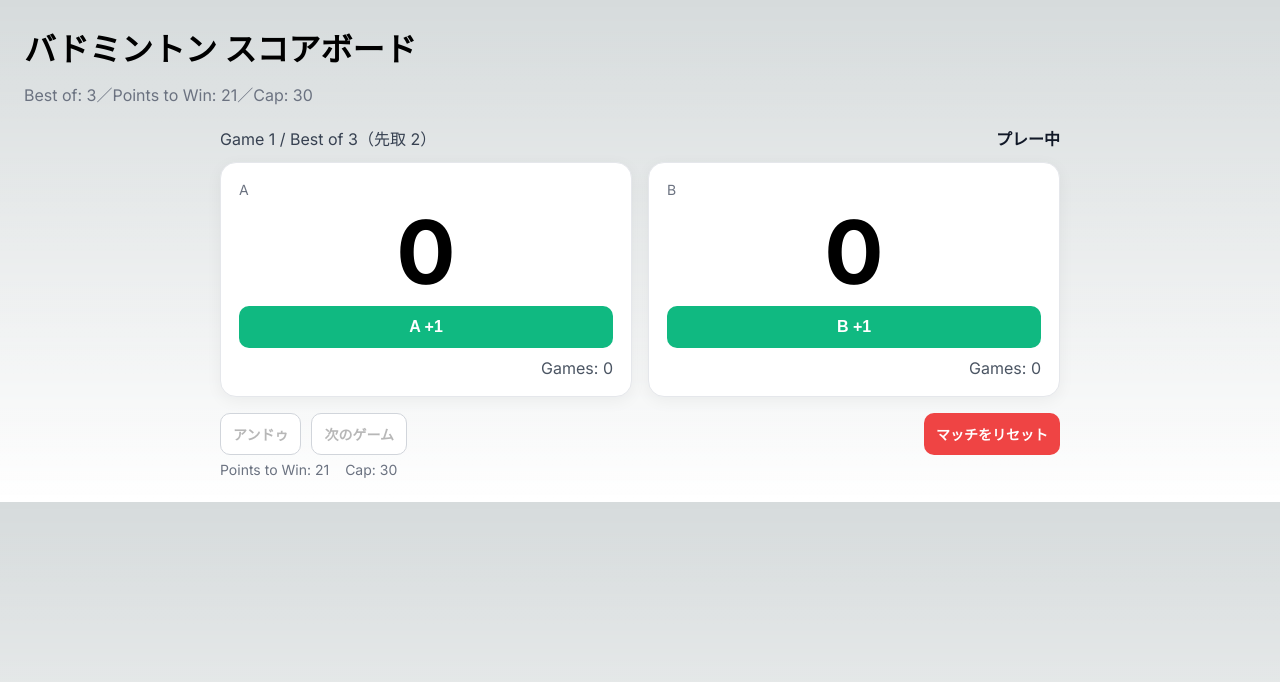
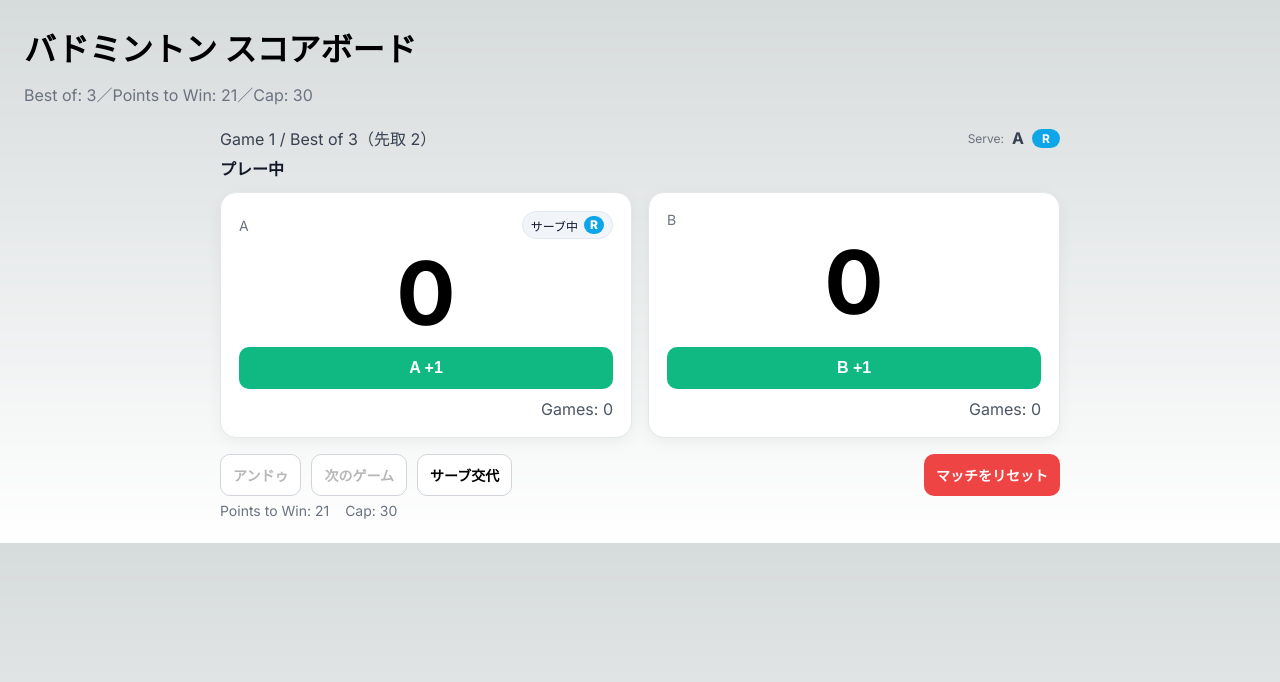
Before and after one commit to KimiyukiYamauchi/bdscore, a Next.js app: page /match in a window 1280 px wide. Shown: the top 682 px of the page. Built offline with nearby package versions, Linux system fonts and the light colour scheme.

Commit message:
サーブ件とコートのLRの表示

```diff
--- a/app/match/Scoreboard.module.css
+++ b/app/match/Scoreboard.module.css
@@ -104,3 +104,75 @@
   color: #6b7280;
   font-size: 14px;
 }
+
+/* 既存 …（省略） */
+
+.header {
+  display: flex;
+  justify-content: space-between;
+  align-items: center;
+  gap: 16px;
+  margin-bottom: 6px;
+  color: #374151;
+}
+
+.status {
+  font-weight: 600;
+  color: #111827;
+  margin-bottom: 12px;
+}
+
+/* ★ サーブ表示（ヘッダ右側） */
+.serve {
+  display: inline-flex;
+  align-items: center;
+  gap: 8px;
+}
+.serveLabel {
+  font-size: 12px;
+  color: #6b7280;
+}
+.serveSide {
+  font-weight: 700;
+  font-size: 16px;
+}
+.courtBadge {
+  display: inline-block;
+  min-width: 28px;
+  text-align: center;
+  padding: 2px 8px;
+  border-radius: 9999px;
+  background: #0ea5e9;
+  color: #fff;
+  font-weight: 700;
+  font-size: 12px;
+}
+
+/* ★ 各カード内のサーブ中ピル */
+.sideRow {
+  display: flex;
+  align-items: center;
+  justify-content: space-between;
+}
+.servePill {
+  display: inline-flex;
+  align-items: center;
+  gap: 6px;
+  background: #f1f5f9;
+  color: #0f172a;
+  border: 1px solid #e2e8f0;
+  padding: 4px 8px;
+  border-radius: 9999px;
+  font-size: 12px;
+}
+.courtMini {
+  display: inline-block;
+  min-width: 20px;
+  text-align: center;
+  background: #0ea5e9;
+  color: #fff;
+  border-radius: 9999px;
+  font-weight: 800;
+  padding: 0 6px;
+  line-height: 18px;
+}
--- a/app/match/Scoreboard.tsx
+++ b/app/match/Scoreboard.tsx
@@ -8,7 +8,7 @@ type Side = "A" | "B";
 export type MatchSettings = {
   bestOf: 1 | 3;
   pointsToWin: 15 | 21;
-  cap: number; // 15点制なら21、21点制なら30 を想定
+  cap: number; // 15点制なら21、21点制なら30
 };
 
 type GameState = {
@@ -19,12 +19,16 @@ type GameState = {
 };
 
 type MatchState = {
-  gameIndex: number;     // 0,1,2...
+  gameIndex: number;
   gamesWonA: number;
   gamesWonB: number;
   game: GameState;
   matchOver: boolean;
   matchWinner?: Side;
+
+  // ★ 追加：サーブ権とサービスコート
+  server: Side;           // いまサーブしている側
+  serverCourt: "L" | "R"; // いまのサーブ位置（Left/Right）
 };
 
 type Snapshot = MatchState;
@@ -37,26 +41,17 @@ function gamesNeeded(bestOf: 1 | 3): number {
   return Math.floor(bestOf / 2) + 1;
 }
 
-// 次のポイントで勝てるかをチェック（ゲームポイント判定に使用）
 function winsIfScores(a: number, b: number, who: Side, pointsToWin: number, cap: number): boolean {
   const na = who === "A" ? a + 1 : a;
   const nb = who === "B" ? b + 1 : b;
   const diff = Math.abs(na - nb);
-  if (na >= cap || nb >= cap) {
-    // cap 到達で即終了（同時には到達しない）
-    return true;
-  }
-  if ((na >= pointsToWin || nb >= pointsToWin) && diff >= 2) {
-    return true;
-  }
+  if (na >= cap || nb >= cap) return true;
+  if ((na >= pointsToWin || nb >= pointsToWin) && diff >= 2) return true;
   return false;
 }
 
 function judgeGame(a: number, b: number, pointsToWin: number, cap: number): { over: boolean; winner?: Side } {
-  // cap 優先
-  if (a >= cap || b >= cap) {
-    return { over: true, winner: a > b ? "A" : "B" };
-  }
+  if (a >= cap || b >= cap) return { over: true, winner: a > b ? "A" : "B" };
   const diff = Math.abs(a - b);
   if ((a >= pointsToWin || b >= pointsToWin) && diff >= 2) {
     return { over: true, winner: a > b ? "A" : "B" };
@@ -65,9 +60,13 @@ function judgeGame(a: number, b: number, pointsToWin: number, cap: number): { ov
 }
 
 function isDeuce(a: number, b: number, pointsToWin: number, cap: number): boolean {
-  // デュース：20-20（または14-14）以降で同点、cap 未満
-  const threshold = pointsToWin - 1; // 21点制なら20
+  const threshold = pointsToWin - 1;
   return a >= threshold && b >= threshold && a === b && a < cap && b < cap;
+}
+
+// ★ 偶奇からサービスコートを決定（偶数=R、奇数=L）
+function courtFromPoints(points: number): "L" | "R" {
+  return points % 2 === 0 ? "R" : "L";
 }
 
 export default function Scoreboard({ settings }: { settings: MatchSettings }) {
@@ -79,10 +78,12 @@ export default function Scoreboard({ settings }: { settings: MatchSettings }) {
     gamesWonB: 0,
     game: { a: 0, b: 0, over: false },
     matchOver: false,
+    // 初期サーブは A、0点なので R から
+    server: "A",
+    serverCourt: "R",
   });
 
   const [history, setHistory] = useState<Snapshot[]>([]);
-
   const pushHistory = () => setHistory((h) => [...h, deepClone(state)]);
   const undo = () => {
     setHistory((h) => {
@@ -97,22 +98,37 @@ export default function Scoreboard({ settings }: { settings: MatchSettings }) {
     if (state.matchOver || state.game.over) return;
     pushHistory();
 
-    const a = state.game.a + (who === "A" ? 1 : 0);
-    const b = state.game.b + (who === "B" ? 1 : 0);
-    const judged = judgeGame(a, b, settings.pointsToWin, settings.cap);
+    const nextA = state.game.a + (who === "A" ? 1 : 0);
+    const nextB = state.game.b + (who === "B" ? 1 : 0);
+    const judged = judgeGame(nextA, nextB, settings.pointsToWin, settings.cap);
 
-    // 現ゲームの更新
+    // ★ サーブ権とコートの更新
+    let nextServer: Side;
+    let nextCourt: "L" | "R";
+    if (who === state.server) {
+      // サーブ側が取った → サーブ継続、サーバー側の点で偶奇判定
+      const serverPoints = who === "A" ? nextA : nextB;
+      nextServer = state.server;
+      nextCourt = courtFromPoints(serverPoints);
+    } else {
+      // レシーブ側が取った → サーブ権移動、新サーバーの点で偶奇判定
+      nextServer = who;
+      const serverPoints = nextServer === "A" ? nextA : nextB;
+      nextCourt = courtFromPoints(serverPoints);
+    }
+
     let next: MatchState = {
       ...state,
-      game: { a, b, over: judged.over, winner: judged.winner },
+      game: { a: nextA, b: nextB, over: judged.over, winner: judged.winner },
+      server: nextServer,
+      serverCourt: nextCourt,
     };
 
     if (judged.over && judged.winner) {
-      // ゲーム勝利を反映
       if (judged.winner === "A") next.gamesWonA += 1;
       else next.gamesWonB += 1;
 
-      // マッチ終了チェック
+      // ★ マッチ終了判定
       if (next.gamesWonA >= need || next.gamesWonB >= need) {
         next.matchOver = true;
         next.matchWinner = next.gamesWonA > next.gamesWonB ? "A" : "B";
@@ -123,13 +139,18 @@ export default function Scoreboard({ settings }: { settings: MatchSettings }) {
   };
 
   const nextGame = () => {
-    // ゲームが終わっていて、かつマッチ未終了のときに次ゲームへ
     if (!state.game.over || state.matchOver) return;
     pushHistory();
+
+    // ★ 次ゲームの開始サーバー＝前ゲーム勝者、開始コートは 0 点なので R
+    const starter: Side = state.game.winner ?? state.server;
+
     setState((s) => ({
       ...s,
       gameIndex: s.gameIndex + 1,
       game: { a: 0, b: 0, over: false },
+      server: starter,
+      serverCourt: "R",
     }));
   };
 
@@ -142,6 +163,20 @@ export default function Scoreboard({ settings }: { settings: MatchSettings }) {
       game: { a: 0, b: 0, over: false },
       matchOver: false,
       matchWinner: undefined,
+      server: "A",
+      serverCourt: "R",
+    });
+  };
+
+  // ★ 手動サーブ交代（誤操作時の救済）
+  const swapServe = () => {
+    pushHistory();
+    const nextServer: Side = state.server === "A" ? "B" : "A";
+    const points = nextServer === "A" ? state.game.a : state.game.b;
+    setState({
+      ...state,
+      server: nextServer,
+      serverCourt: courtFromPoints(points),
     });
   };
 
@@ -171,12 +206,27 @@ export default function Scoreboard({ settings }: { settings: MatchSettings }) {
     <div className={styles.wrap}>
       <div className={styles.header}>
         <div>Game {state.gameIndex + 1} / Best of {settings.bestOf}（先取 {need}）</div>
-        <div className={styles.status}>{statusLine}</div>
+
+        {/* ★ サーブ表示 */}
+        <div className={styles.serve}>
+          <span className={styles.serveLabel}>Serve:</span>
+          <span className={styles.serveSide}>{state.server}</span>
+          <span className={styles.courtBadge}>{state.serverCourt}</span>
+        </div>
       </div>
+
+      <div className={styles.status}>{statusLine}</div>
 
       <div className={styles.board}>
         <div className={styles.card}>
-          <div className={styles.side}>A</div>
+          <div className={styles.sideRow}>
+            <div className={styles.side}>A</div>
+            {state.server === "A" && (
+              <div className={styles.servePill}>
+                サーブ中 <span className={styles.courtMini}>{state.serverCourt}</span>
+              </div>
+            )}
+          </div>
           <div className={styles.score}>{a}</div>
           <button
             className={styles.pointBtn}
@@ -190,7 +240,14 @@ export default function Scoreboard({ settings }: { settings: MatchSettings }) {
         </div>
 
         <div className={styles.card}>
-          <div className={styles.side}>B</div>
+          <div className={styles.sideRow}>
+            <div className={styles.side}>B</div>
+            {state.server === "B" && (
+              <div className={styles.servePill}>
+                サーブ中 <span className={styles.courtMini}>{state.serverCourt}</span>
+              </div>
+            )}
+          </div>
           <div className={styles.score}>{b}</div>
           <button
             className={styles.pointBtn}
@@ -216,6 +273,9 @@ export default function Scoreboard({ settings }: { settings: MatchSettings }) {
         >
           次のゲーム
         </button>
+        <button className={styles.ctrlBtn} onClick={swapServe} disabled={state.matchOver}>
+          サーブ交代
+        </button>
         <button className={styles.dangerBtn} onClick={resetMatch}>
           マッチをリセット
         </button>
```
